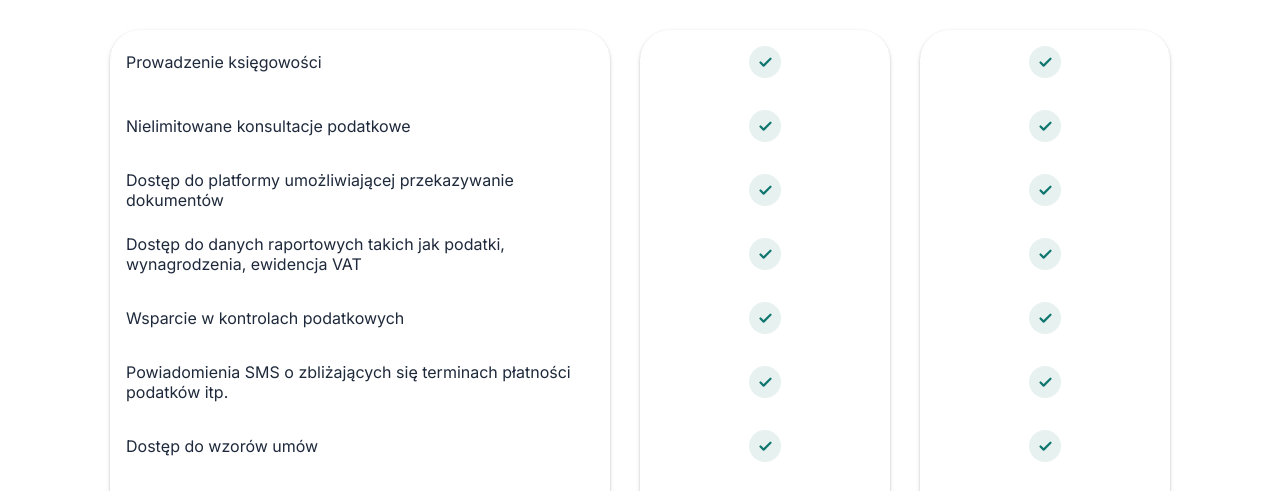
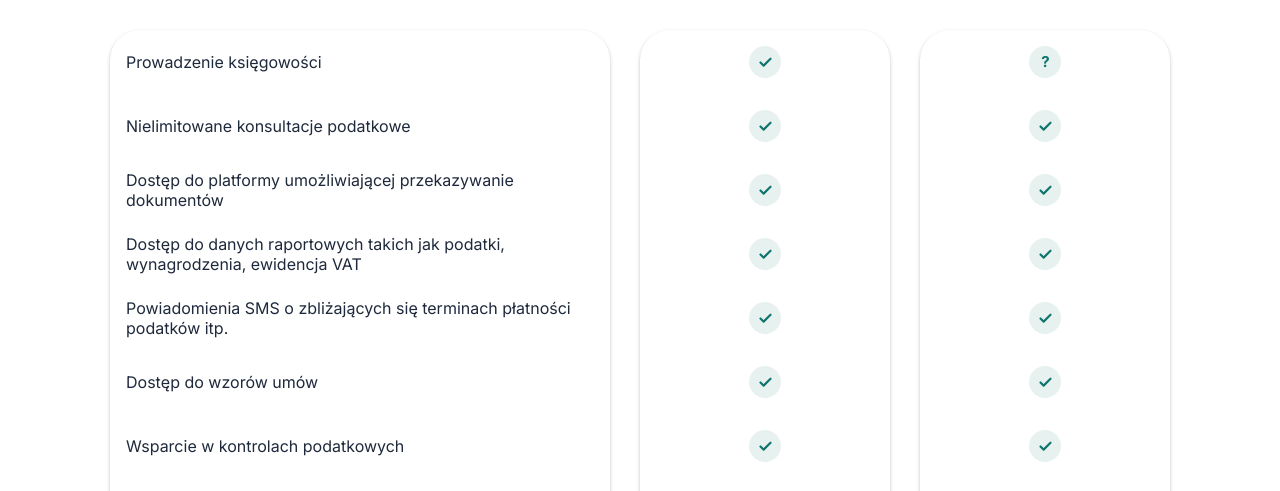
Before and after one commit to Hicior/PackageComparator, a plain HTML site: page index.html in a window 1280 px wide. Shown: the part 290-781 px from the top of the page. Drawn offline with Linux system fonts and the light colour scheme.

Commit message:
Enhance package comparison app with tooltip support for status icons

```diff
--- a/script.js
+++ b/script.js
@@ -4,9 +4,9 @@ const packagesData = {
     "Nielimitowane konsultacje podatkowe",
     "Dostęp do platformy umożliwiającej przekazywanie dokumentów",
     "Dostęp do danych raportowych takich jak podatki, wynagrodzenia, ewidencja VAT",
-    "Wsparcie w kontrolach podatkowych",
     "Powiadomienia SMS o zbliżających się terminach płatności podatków itp.",
     "Dostęp do wzorów umów",
+    "Wsparcie w kontrolach podatkowych",
     "Newsletter podatkowy",
     "Dostęp do webinarów",
     "Preferencyjna cena za pozostałe usługi Usługodawcy",
@@ -14,49 +14,48 @@ const packagesData = {
 
   "Mentzen+ IT podstawowy": [
     "Prowadzenie księgowości",
-    "Nielimitowane konsultacje podatkowe",
     "Dostęp do platformy umożliwiającej przekazywanie dokumentów",
     "Dostęp do danych raportowych takich jak podatki, wynagrodzenia, ewidencja VAT",
-    "Wsparcie w kontrolach podatkowych",
-    "Wsparcie w postępowaniach przed organami podatkowymi oraz sądami administracyjnymi, w tym przed Naczelnym Sądem Administracyjnym",
     "Powiadomienia SMS o zbliżających się terminach płatności podatków itp.",
+    "Nielimitowane konsultacje podatkowe",
     "Uproszczony audyt KPIR",
     "Wnioski do GUS",
     "Zakładanie JDG",
     "Zakładanie spółek przez system S24",
     "Start z Mentzenem",
-    "Wsparcie w procesie IP BOX",
-    "Wniosek o wydanie interpretacji indywidualnej w zakresie ulgi IP BOX oraz zastosowanie stawek 12% oraz 8,5% ryczałtu",
-    "Przygotowywanie bieżącej ewidencji na potrzeby rozliczenia ulgi IP Box",
-    "Analiza podatkowa raz w roku kalendarzowym",
     "Dostęp do wzorów umów",
     "Newsletter podatkowy",
     "Dostęp do szkoleń",
     "Dostęp do webinarów",
     "Dostęp do alertu podatkowego",
+    "Wsparcie w procesie IP BOX",
+    "Wniosek o wydanie interpretacji indywidualnej w zakresie ulgi IP BOX oraz zastosowanie stawek 12% oraz 8,5% ryczałtu",
     "Opracowania do materiałów publikowanych na YouTube",
     "Preferencyjna cena za pozostałe usługi Usługodawcy",
+    "Wsparcie w kontrolach podatkowych",
+    "Wsparcie w postępowaniach przed organami podatkowymi oraz sądami administracyjnymi, w tym przed Naczelnym Sądem Administracyjnym",
+    "Przygotowywanie bieżącej ewidencji na potrzeby rozliczenia ulgi IP Box",
+    "Analiza podatkowa raz w roku kalendarzowym",
   ],
 
   "Mentzen+ IT ryczałt": [
     "Nielimitowane konsultacje podatkowe",
-    "Prowadzenie księgowości",
-    "Dostęp do platformy umożliwiającej przekazywanie dokumentów",
-    "Dostęp do danych raportowych takich jak podatki, wynagrodzenia, ewidencja VAT",
-    "Wsparcie w procesie IP BOX",
-    "Wniosek o wydanie interpretacji indywidualnej w zakresie ulgi IP BOX oraz zastosowanie stawek 12% oraz 8,5% ryczałtu",
     "Uproszczony audyt KPIR",
     "Wnioski do GUS",
     "Zakładanie JDG",
     "Zakładanie spółek przez system S24",
     "Start z Mentzenem",
-    "Wsparcie w kontrolach podatkowych",
-    "Powiadomienia SMS o zbliżających się terminach płatności podatków itp.",
     "Dostęp do wzorów umów",
     "Newsletter podatkowy",
     "Dostęp do szkoleń",
     "Dostęp do webinarów",
     "Dostęp do alertu podatkowego",
+    "Wsparcie w procesie IP BOX",
+    "Wniosek o wydanie interpretacji indywidualnej w zakresie ulgi IP BOX oraz zastosowanie stawek 12% oraz 8,5% ryczałtu",
+    "Prowadzenie księgowości",
+    "Dostęp do platformy umożliwiającej przekazywanie dokumentów",
+    "Dostęp do danych raportowych takich jak podatki, wynagrodzenia, ewidencja VAT",
+    "Powiadomienia SMS o zbliżających się terminach płatności podatków itp.",
     "Opracowania do materiałów publikowanych na YouTube",
     "Preferencyjna cena za pozostałe usługi Usługodawcy",
     "Analiza podatkowa raz w roku",
@@ -65,55 +64,48 @@ const packagesData = {
   "Mentzen+ IT średni": [
     "Nielimitowane konsultacje podatkowe",
     "Nielimitowane konsultacje prawne",
-    "Prowadzenie księgowości",
-    "Dostęp do platformy umożliwiającej przekazywanie dokumentów",
-    "Dostęp do danych raportowych takich jak podatki, wynagrodzenia, ewidencja VAT",
-    "Wsparcie w kontrolach podatkowych",
-    "Wsparcie w postępowaniach przed organami podatkowymi oraz sądami administracyjnymi, w tym przed Naczelnym Sądem Administracyjnym",
-    "Wsparcie w procesie IP BOX",
-    "Wniosek o wydanie interpretacji indywidualnej w zakresie ulgi IP BOX oraz zastosowanie stawek 12% oraz 8,5% ryczałtu",
     "Uproszczony audyt KPIR",
     "Wnioski do GUS",
     "Zakładanie JDG",
     "Zakładanie spółek przez system S24",
     "Start z Mentzenem",
-    "Przygotowywanie bieżącej ewidencji na potrzeby rozliczenia ulgi IP Box",
-    "Opracowania do materiałów publikowanych na YouTube",
-    "Analiza podatkowa raz w roku kalendarzowym",
     "Dostęp do wzorów umów",
     "Newsletter podatkowy",
     "Dostęp do szkoleń",
     "Dostęp do webinarów",
     "Dostęp do alertu podatkowego",
+    "Wsparcie w procesie IP BOX",
+    "Wniosek o wydanie interpretacji indywidualnej w zakresie ulgi IP BOX oraz zastosowanie stawek 12% oraz 8,5% ryczałtu",
+    "Opracowania do materiałów publikowanych na YouTube",
     "Preferencyjna cena za pozostałe usługi Usługodawcy",
+    "Wsparcie w kontrolach podatkowych",
+    "Wsparcie w postępowaniach przed organami podatkowymi oraz sądami administracyjnymi, w tym przed Naczelnym Sądem Administracyjnym",
+    "Przygotowywanie bieżącej ewidencji na potrzeby rozliczenia ulgi IP Box",
   ],
 
   "Mentzen+ IT premium": [
     "Nielimitowane konsultacje podatkowe",
     "Nielimitowane konsultacje prawne",
-    "Prowadzenie księgowości",
-    "Dostęp do platformy umożliwiającej przekazywanie dokumentów",
-    "Dostęp do danych raportowych takich jak podatki, wynagrodzenia, ewidencja VAT",
-    "Wsparcie w kontrolach podatkowych",
-    "Wsparcie w postępowaniach przed organami podatkowymi oraz sądami administracyjnymi, w tym przed Naczelnym Sądem Administracyjnym",
-    "Wsparcie w procesie IP BOX",
-    "Wniosek o wydanie interpretacji indywidualnej w zakresie ulgi IP BOX oraz zastosowanie stawek 12% oraz 8,5% ryczałtu",
     "Uproszczony audyt KPIR",
     "Wnioski do GUS",
     "Zakładanie JDG",
     "Zakładanie spółek przez system S24",
     "Start z Mentzenem",
-    "Przygotowywanie bieżącej ewidencji na potrzeby rozliczenia ulgi IP Box",
+    "Dostęp do wzorów umów handlowych",
+    "Dostęp do wzorów umów",
+    "Newsletter podatkowy",
+    "Dostęp do szkoleń",
+    "Dostęp do webinarów",
+    "Dostęp do alertu podatkowego",
     "Dostęp do wzorów regulaminów i OWU opracowanych przez Kancelarię",
     "Dostęp do wzorów uchwał i innych dokumentów korporacyjnych opracowanych przez Kancelarię",
-    "Dostęp do wzorów umów handlowych",
-    "Dostęp do wzorów umów",
+    "Wsparcie w procesie IP BOX",
+    "Wniosek o wydanie interpretacji indywidualnej w zakresie ulgi IP BOX oraz zastosowanie stawek 12% oraz 8,5% ryczałtu",
     "Opracowania do materiałów publikowanych na YouTube",
-    "Dostęp do alertu podatkowego",
-    "Dostęp do szkoleń",
-    "Dostęp do webinarów",
-    "Newsletter podatkowy",
     "Preferencyjna cena za pozostałe usługi Usługodawcy",
+    "Przygotowywanie bieżącej ewidencji na potrzeby rozliczenia ulgi IP Box",
+    "Wsparcie w kontrolach podatkowych",
+    "Wsparcie w postępowaniach przed organami podatkowymi oraz sądami administracyjnymi, w tym przed Naczelnym Sądem Administracyjnym",
   ],
 
   "Mentzen+ Prawo i Podatki": [
@@ -121,12 +113,9 @@ const packagesData = {
     "Nielimitowane konsultacje prawne",
     "Analiza podatkowa",
     "Tematyczne, comiesięczne audyty prawne",
+    "Przygotowanie wezwania do zapłaty raz w miesiącu",
     "Uproszczony audyt ksiąg rachunkowych",
     "Uproszczony audyt KPIR",
-    "Uproszczony audyt podatkowy",
-    "Wsparcie w procesie IP BOX",
-    "Wniosek o wydanie interpretacji indywidualnej w zakresie ulgi IP BOX oraz zastosowanie stawek 12% oraz 8,5% ryczałtu",
-    "Przygotowanie wezwania do zapłaty raz w miesiącu",
     "Zakładanie JDG",
     "Zakładanie spółek przez system S24",
     "Wprowadzanie zmian do umów w systemie S24",
@@ -160,16 +149,11 @@ const packagesData = {
   "Mentzen+ Podatki": [
     "Nielimitowane konsultacje podatkowe",
     "Analiza podatkowa",
-    "Uproszczony audyt podatkowy",
     "Uproszczony audyt ksiąg rachunkowych",
     "Uproszczony audyt KPIR",
-    "Wsparcie w procesie IP BOX",
-    "Wniosek o wydanie interpretacji indywidualnej w zakresie ulgi IP BOX oraz zastosowanie stawek 12% oraz 8,5% ryczałtu",
-    "Prowadzenie księgowości",
-    "Dostęp do platformy umożliwiającej przekazywanie dokumentów",
-    "Dostęp do danych raportowych takich jak podatki, wynagrodzenia, ewidencja VAT",
+    "Uproszczony audyt podatkowy",
+    "Zakładanie JDG",
     "Preferencyjna cena za pozostałe usługi Usługodawcy",
-    "Zakładanie JDG",
     "Dostęp do bazy wiedzy",
     "Dostęp do szkoleń",
     "Newsletter podatkowy",
@@ -202,9 +186,24 @@ packageNames.forEach((name) => {
 packageSelect1.value = packageNames[0];
 packageSelect2.value = packageNames[1];
 
-function createStatusIcon(status) {
+function createStatusIcon(status, feature, packageName) {
   const icon = document.createElement("div");
   icon.className = "status-icon";
+
+  // Special case for "Prowadzenie księgowości"
+  if (
+    feature === "Prowadzenie księgowości" &&
+    (packageName === "Mentzen+ IT podstawowy" ||
+      packageName === "Mentzen+ IT ryczałt")
+  ) {
+    icon.innerHTML = `<svg width="15" height="15" viewBox="0 0 14 14" fill="none">
+      <text x="7" y="11" text-anchor="middle" fill="#0F766E" style="font-size: 14px; font-weight: 700;">?</text>
+    </svg>`;
+    icon.setAttribute("data-tooltip", "do 10 lub 30 dok. miesięcznie");
+    icon.style.cursor = "help";
+    return icon;
+  }
+
   icon.setAttribute("role", "img");
   icon.setAttribute(
     "aria-label",
@@ -267,7 +266,7 @@ function renderComparison() {
         hasP1 === "Yes" ? "status-yes" : "status-no"
       }`;
       statusCell1.setAttribute("data-label", p1);
-      statusCell1.appendChild(createStatusIcon(hasP1));
+      statusCell1.appendChild(createStatusIcon(hasP1, feature, p1));
       statusWrapper1.appendChild(statusCell1);
 
       const statusCell2 = document.createElement("div");
@@ -275,7 +274,7 @@ function renderComparison() {
         hasP2 === "Yes" ? "status-yes" : "status-no"
       }`;
       statusCell2.setAttribute("data-label", p2);
-      statusCell2.appendChild(createStatusIcon(hasP2));
+      statusCell2.appendChild(createStatusIcon(hasP2, feature, p2));
       statusWrapper2.appendChild(statusCell2);
     }
   });
--- a/style.css
+++ b/style.css
@@ -175,6 +175,61 @@ main {
   justify-content: center;
 }
 
+.status-icon[data-tooltip] {
+  position: relative;
+}
+
+.status-icon[data-tooltip]:before,
+.status-icon[data-tooltip]:after {
+  position: absolute;
+  visibility: hidden;
+  opacity: 0;
+  transition: transform 200ms ease, opacity 200ms;
+  box-shadow: 0 0 10px rgba(0, 0, 0, 0.3);
+  z-index: 99;
+}
+
+.status-icon[data-tooltip]:before {
+  content: attr(data-tooltip);
+  background: var(--app-dark-blue);
+  color: var(--app-white);
+  font-size: 12px;
+  font-weight: bold;
+  padding: 8px 12px;
+  border-radius: 4px;
+  white-space: nowrap;
+  text-decoration: none;
+  letter-spacing: 0.5px;
+  bottom: 100%;
+  left: 50%;
+  transform: translateX(-50%) translateY(10px);
+  margin-bottom: 10px;
+}
+
+.status-icon[data-tooltip]:after {
+  width: 0;
+  height: 0;
+  border: 6px solid transparent;
+  content: "";
+  border-top-color: var(--app-dark-blue);
+  border-bottom: none;
+  bottom: 101%;
+  left: calc(50% - 6px);
+  transform: translateY(10px);
+  margin-bottom: 4px;
+}
+
+.status-icon[data-tooltip]:hover:after,
+.status-icon[data-tooltip]:hover:before {
+  visibility: visible;
+  opacity: 0.95;
+  transform: translateX(-50%) translateY(0);
+}
+
+.status-icon[data-tooltip]:hover:after {
+  transform: translateY(0);
+}
+
 .status-yes .status-icon {
   background-color: rgba(15, 118, 110, 0.1);
 }
```
